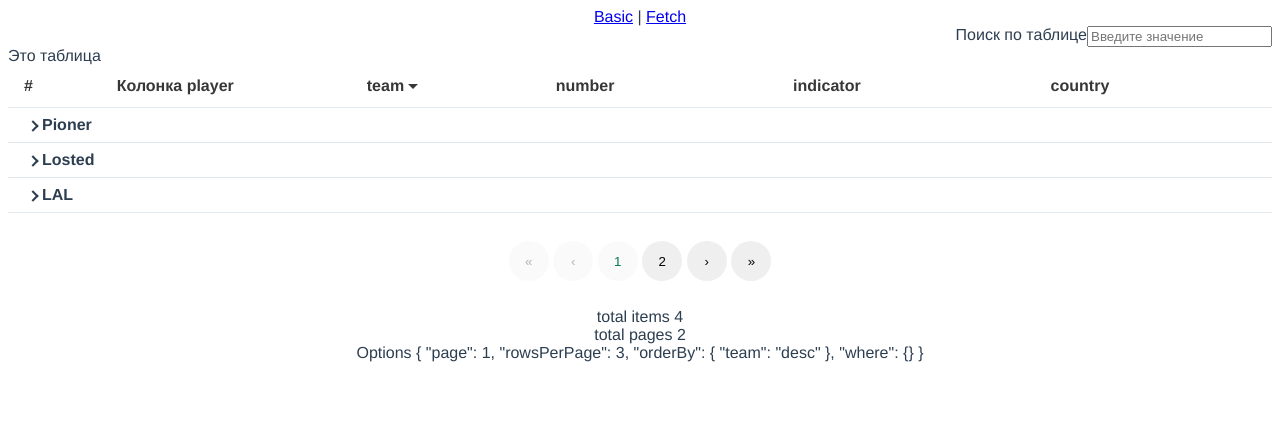
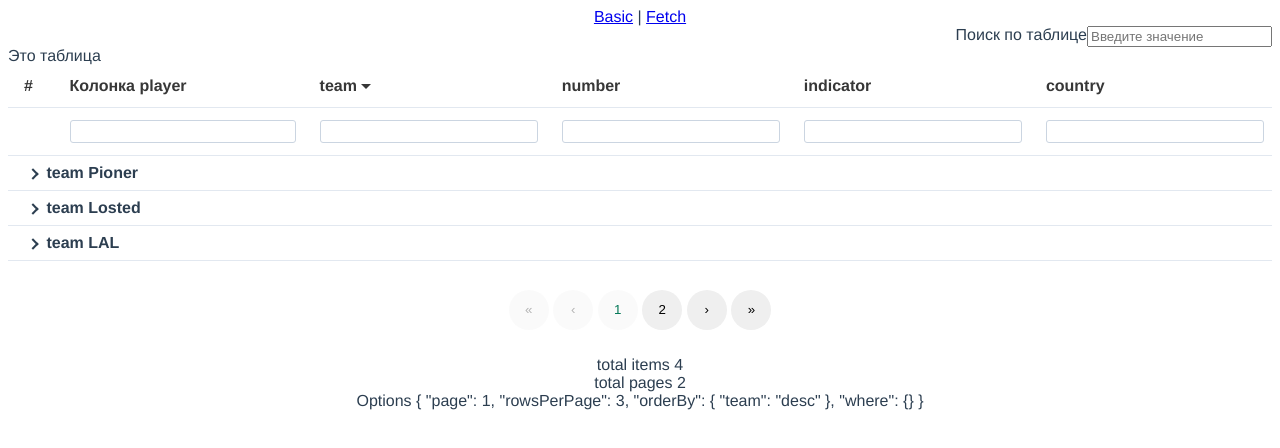
Before and after one commit to d-kochanzhi/cmp-data-table, a Vue app: page / in a window 1280 px wide. Shown: the top 448 px of the page. Built offline with nearby package versions, Linux system fonts and the light colour scheme; the HTML template or start-up script is replaced by a standard one.

Commit message:
fix filtering; add quicksort

```diff
--- a/src/components/cmp-table/cmp-table.vue
+++ b/src/components/cmp-table/cmp-table.vue
@@ -102,6 +102,23 @@
                 items: rowsForRender,
                 headers: headersForRender,
               }" />
+            <tr>
+              <th v-if="showIndex"></th>
+              <th
+                v-for="(header, index) in headersForRender"
+                :key="index"
+                class="header-quickFilter">
+                <div v-if="valueOrDefault(header.filterable, true)">
+                  <input
+                    class="text-filter"
+                    type="text"
+                    v-model="quickFilters[header.field]"
+                    @keydown.enter="
+                      updateQuickFilter(header.field, quickFilters[header.field])
+                    " />
+                </div>
+              </th>
+            </tr>
           </thead>
           <tbody :class="{ 'row-striped': striped }">
             <slot
@@ -120,7 +137,13 @@
                     <i
                       class="expand-icon"
                       :class="[{ expanding: expandableRowsState.get(group) == 1 }]"></i>
-                    <span>{{ group }}</span>
+                    <slot
+                      :name="`expandable-row`"
+                      v-bind="{
+                        group: group,
+                      }">
+                      <span>{{ group }}</span>
+                    </slot>
                   </div>
                 </td>
               </tr>
@@ -254,7 +277,7 @@ import useItems from './useUtils/useItems';
 import useEmits from './useUtils/useEmits';
 import useViewOptions from './useUtils/useViewOptions';
 import usePaging from './useUtils/usePaging';
-import useUtils from './useUtils/useUtils';
+import { valueOrDefault } from './useUtils/useUtils';
 
 // slot
 const slots = useSlots();
@@ -292,8 +315,6 @@ const props = defineProps({
 });
 
 const totalCountRef = ref(0);
-const expandableRowsRef = ref([]);
-const expandableRowsState = reactive<Map<string, number>>(new Map());
 
 const { viewOptions, headers, items, scrollHeight, scrollWidth } = toRefs(props);
 
@@ -318,16 +339,9 @@ const {
   getPageListForRender,
 } = usePaging(viewOptionsComputed, totalCountRef);
 
-const { valueOrDefault } = useUtils();
-
-/* global filter */
-const searchInput = ref('');
-const searchChange = () => updateViewOptionsWhere(searchInput.value);
-const updateGlobalFilter = (event: Event) => {
-  searchInput.value = (event.target as HTMLInputElement).value;
-  searchChange();
-};
-/*---------------- */
+/* expandable  */
+const expandableRowsRef = ref([]);
+const expandableRowsState = reactive<Map<string, number>>(new Map());
 
 const clickExpandableRow = (group: string) => {
   expandableRowsState.set(
@@ -335,6 +349,20 @@ const clickExpandableRow = (group: string) => {
     expandableRowsState.has(group) ? expandableRowsState.get(group)! * -1 : 1,
   );
 };
+
+/* global filter */
+const searchInput = ref('');
+const searchChange = () => updateViewOptionsWhere('_g', searchInput.value);
+const updateGlobalFilter = (event: Event) => {
+  searchInput.value = (event.target as HTMLInputElement).value;
+  searchChange();
+};
+
+/* quick filter */
+
+const quickFilters = reactive<{ [key: string]: any }>({});
+const updateQuickFilter = (field: string, value: string) =>
+  updateViewOptionsWhere(field, value);
 
 /* render  */
 const headersForRender = computed(() => {
@@ -347,6 +375,9 @@ const rowsForRender = computed(() => {
   return getItemsForRender(items.value, totalCountRef, expandableRowsRef);
 });
 
+/**
+ * get items by expandable group name
+ */
 const rowsForExpand = (groupValue: string) => {
   if (expandableRowsRef.value.length < 0) return [];
 
@@ -360,7 +391,8 @@ const rowsForExpand = (groupValue: string) => {
 
 defineExpose({
   // expose main functionality
-  updateGlobalFilter,
+  rowsForExpand,
+  updateQuickFilter,
 });
 </script>
 
--- a/src/components/cmp-table/scss/style.scss
+++ b/src/components/cmp-table/scss/style.scss
@@ -21,7 +21,6 @@
       border-bottom-color: transparent;
       border-radius: 50%;
       display: inline-block;
-      box-sizing: border-box;
       animation: rotation 1s linear infinite;
     }
 
@@ -49,7 +48,7 @@ div.cmp-table__filter {
     transition: background-color 0.2s, color 0.2s, border-color 0.2s, box-shadow 0.2s,
       outline-color 0.2s;
     appearance: none;
-    border-radius: 6px;
+    border-radius: 5px;
     padding-left: 2rem;
   }
   .icon-filter {
@@ -208,6 +207,19 @@ div.cmp-table__main {
         transition: background-color 0.2s, color 0.2s, border-color 0.2s, box-shadow 0.2s,
           outline-color 0.2s;
 
+        &.header-quickFilter {
+          font-size: 1rem;
+
+          input.text-filter {
+            color: #334155;
+            padding: 0.2rem 0.2rem;
+            border: 1px solid #cbd5e1;
+            appearance: none;
+            border-radius: 3px;
+            width: 100%;
+          }
+        }
+
         .header {
           display: flex;
           align-items: center;
--- a/src/components/cmp-table/useUtils/useItems.ts
+++ b/src/components/cmp-table/useUtils/useItems.ts
@@ -1,5 +1,6 @@
 import { Header, Item, ViewOptions, SortType } from '../types/cmp-table';
 import { computed, reactive, ref, Ref } from 'vue';
+import { getProps, valueOrDefault } from './useUtils';
 
 export default function useItems(viewOptions: Ref<ViewOptions>, headers: Ref<Header[]>) {
   const viewOptionsComputed = computed((): ViewOptions => {
@@ -57,7 +58,7 @@ export default function useItems(viewOptions: Ref<ViewOptions>, headers: Ref<Hea
   };
 
   const getColSortStyle = (header: Header): string => {
-    if (header.sortable ?? true)
+    if (valueOrDefault(header.sortable, true))
       return viewOptionsComputed.value.orderBy[header.field] || 'none';
     return 'none';
   };
@@ -83,19 +84,39 @@ export default function useItems(viewOptions: Ref<ViewOptions>, headers: Ref<Hea
   };
 
   const getFilteredItems = (items: Array<Item>) => {
-    if (!viewOptionsComputed.value.where['g']) return items;
+    let whereKeys = getProps(viewOptionsComputed.value.where);
+    if (whereKeys.size <= 0) return items;
 
     let result: Array<Item> = [];
-    headersComputed.value
-      .filter((c) => c.filterable)
-      .forEach((c) => {
+
+    /* global search across all fields */
+    if (whereKeys.has('_g')) {
       result = [
-          ...result,
-          ...items.filter(
-            (i) =>
+        ...items.filter((i) => {
+          return headersComputed.value
+            .filter((c) => valueOrDefault(c.filterable, true))
+            .some((c) => {
+              return (
                 String(generateColumnContent(c.field, i))
                   .toLowerCase()
-                .indexOf(viewOptionsComputed.value.where['g'].toLowerCase()) > -1,
+                  .indexOf(viewOptionsComputed.value.where['_g'].toLowerCase()) > -1
+              );
+            });
+        }),
+      ];
+      whereKeys.delete('_g');
+    } else {
+      result = [...items];
+    }
+
+    /*  quick search by fields */
+    whereKeys.forEach((value, key) => {
+      result = [
+        ...result.filter(
+          (i) =>
+            String(generateColumnContent(key, i))
+              .toLowerCase()
+              .indexOf(value.toLowerCase()) > -1,
         ),
       ];
     });
--- a/src/components/cmp-table/useUtils/useUtils.ts
+++ b/src/components/cmp-table/useUtils/useUtils.ts
@@ -1,9 +1,34 @@
-export default function useUtils() {
-  const valueOrDefault = function <T>(value: unknown, defaultValue: T) {
-    return value ?? defaultValue;
-  };
+import { isArray, isObject, isString } from '@vue/shared';
 
-  return {
-    valueOrDefault,
-  };
-}
+export const valueOrDefault = function <T>(value: unknown, defaultValue: T) {
+  return value ?? defaultValue;
+};
+
+export const isUndefined = (val: any): val is undefined => val === undefined;
+export const isBoolean = (val: any): val is boolean => typeof val === 'boolean';
+export const isNumber = (val: any): val is number => typeof val === 'number';
+
+export const isEmpty = (val: unknown) =>
+  (!val && val !== 0) ||
+  (isString(val) && val === '') ||
+  (isArray(val) && val.length === 0) ||
+  (isObject(val) && !Object.keys(val).length);
+
+export const isStringNumber = (val: string): boolean => {
+  if (!isString(val)) {
+    return false;
+  }
+  return !Number.isNaN(Number(val));
+};
+
+export const getProps = (val: { [key: string]: any }): Map<string, any> => {
+  var keys = Object.keys(val);
+
+  let result = new Map<string, any>();
+  keys.map((k: string) => {
+    if (!isEmpty(val[k])) {
+      result.set(k, val[k]);
+    }
+  });
+  return result;
+};
--- a/src/components/cmp-table/useUtils/useViewOptions.ts
+++ b/src/components/cmp-table/useUtils/useViewOptions.ts
@@ -67,10 +67,10 @@ export default function useViewOptions(
     }
   };
 
-  const updateViewOptionsWhere = (searchString: string) => {
+  const updateViewOptionsWhere = (field: string, value: string) => {
     if (viewOptionsComputed.value) {
       viewOptionsComputed.value.page = 1;
-      viewOptionsComputed.value.where['g'] = searchString;
+      viewOptionsComputed.value.where[field] = value;
 
       viewOptionsComputed.value = {
         ...viewOptionsComputed.value,
--- a/src/views/FetchView.vue
+++ b/src/views/FetchView.vue
@@ -41,7 +41,7 @@ const headers = ref<Header[]>([
   { title: 'name', field: 'name' },
   { title: 'username', field: 'username' },
   { title: 'email', field: 'email' },
-  { title: 'website', field: 'website', sortable: false },
+  { title: 'website', field: 'website', sortable: false, filterable: false },
   { title: 'address', field: 'address.city' },
 ]);
 
--- a/src/views/HomeView.vue
+++ b/src/views/HomeView.vue
@@ -23,6 +23,7 @@
       <template #item-player="slotProps">
         <span> Игрок {{ slotProps.item[slotProps.header.field] }}</span>
       </template>
+      <template #expandable-row="slotProps"> team {{ slotProps.group }} </template>
     </cmpTable>
   </div>
 </template>
```
Lines whose indentation alone changed are shown as unchanged.
